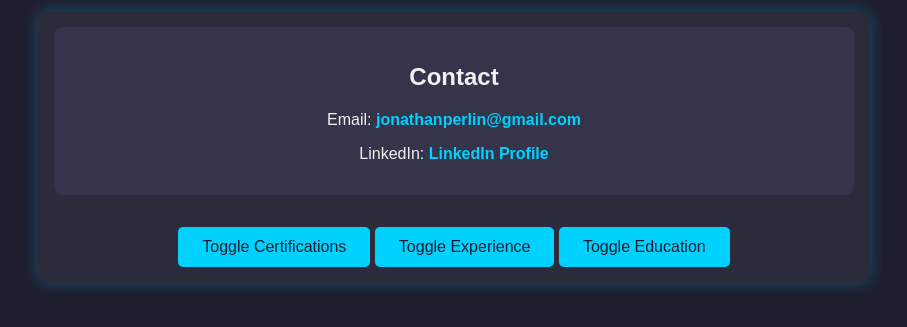
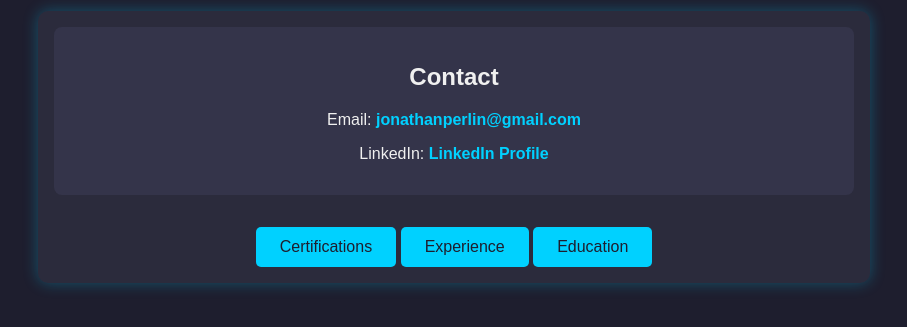
Before and after one commit to DaCoderMan/resume, a plain HTML site: page index.html in a window 1280 px wide. Shown: the part 111-438 px from the top of the page, without its empty margins (186-1093 px from the left). Drawn offline with Linux system fonts and the light colour scheme.

Commit message:
Add files via upload

```diff
--- a/index.html
+++ b/index.html
@@ -92,7 +92,7 @@
 
 
 
-    <button onclick="toggleSection('certifications')">Toggle Certifications</button>
+    <button onclick="toggleSection('certifications')"> Certifications</button>
     <div class="section certifications">
       <h2>Certifications</h2>
 
@@ -103,14 +103,14 @@
 
     </div>
 
-    <button onclick="toggleSection('experience')">Toggle Experience</button>
+    <button onclick="toggleSection('experience')"> Experience</button>
     <div class="section experience">
       <h2>Experience</h2>
 
       <p><strong>Banco do Brasil</strong> (2015 - 2019)<br>Customer Service - Consulting, Brokerage, Sales</p>
     </div>
 
-    <button onclick="toggleSection('education')">Toggle Education</button>
+    <button onclick="toggleSection('education')"> Education</button>
     <div class="section education">
       <h2>Education</h2>
       <p><strong>Israel Tech Challenge</strong> - Full Stack Developer (2023 - 2024)</p>
```
